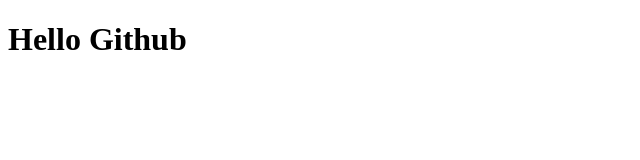
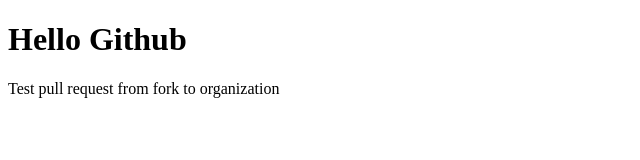
Before and after one commit to ichs-test-organization/test-organization-workflows, a plain HTML site: page index.html in a window 1280 px wide. Shown: the whole page, without its empty margins (0-640 px from the left). Drawn offline with Linux system fonts and the light colour scheme.

Commit message:
test pr to organization

```diff
--- a/index.html
+++ b/index.html
@@ -9,5 +9,6 @@
 </head>
 <body>
     <h1>Hello Github</h1>
+    <p>Test pull request from fork to organization</p>
 </body>
 </html>
```
